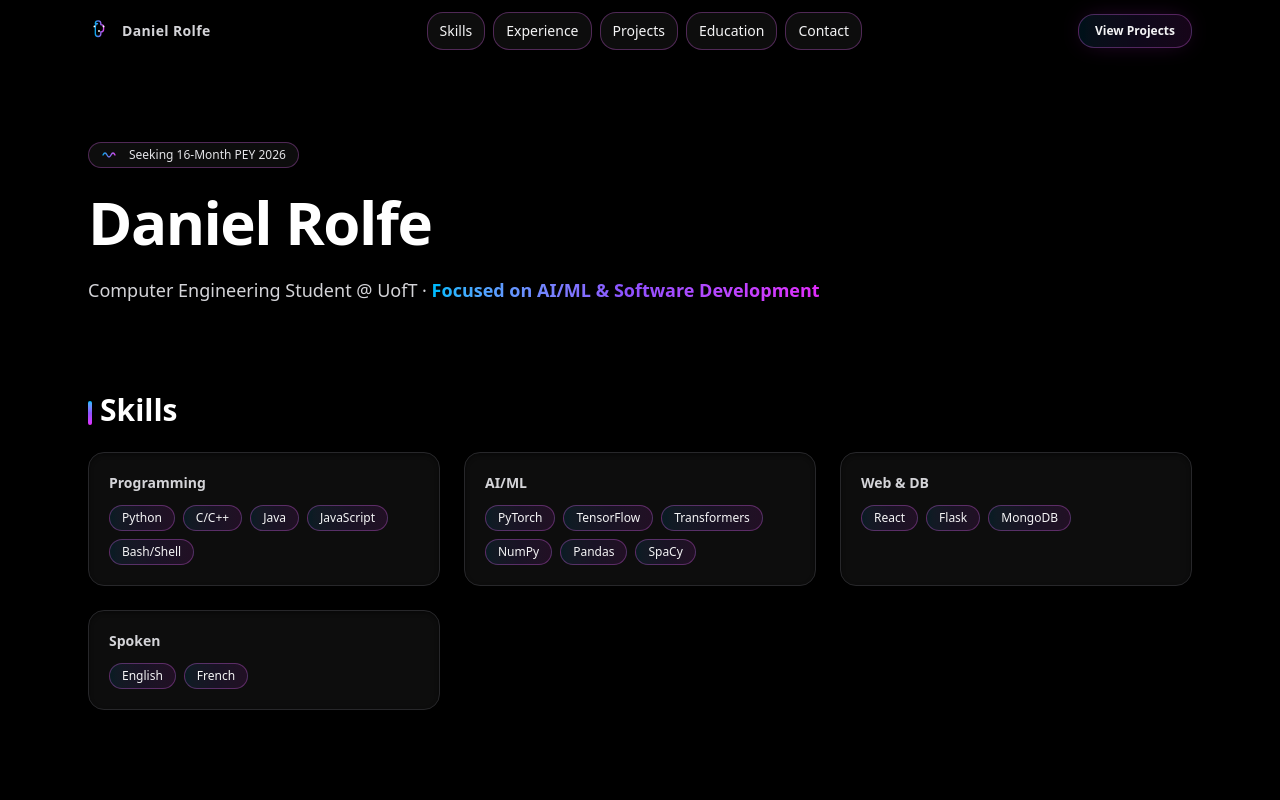
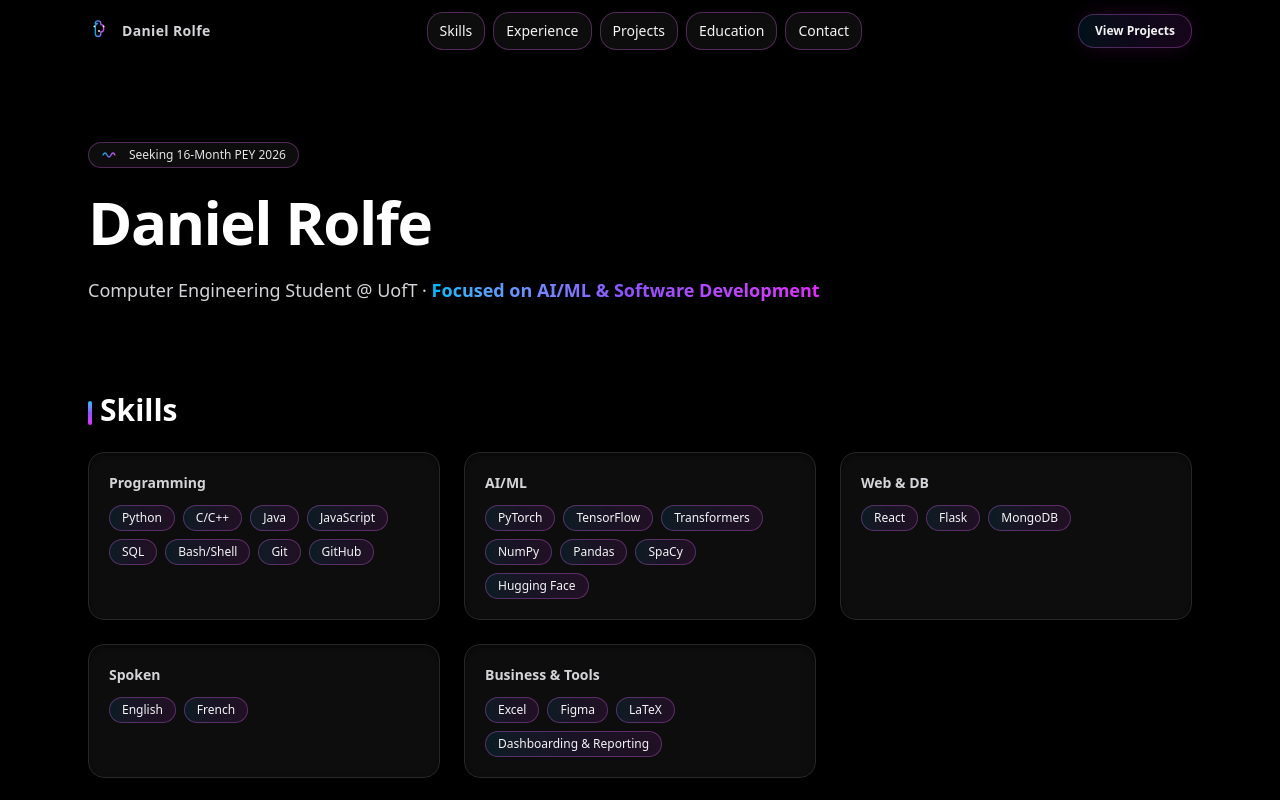
Before and after one commit to DanielRolfe11/DanielRolfe11.github.io, a React (Vite) app: page / in a window 1280 px wide. Shown: the top 800 px of the page. Built offline with nearby package versions, Linux system fonts and the light colour scheme.

Commit message:
Update App.jsx

```diff
--- a/src/App.jsx
+++ b/src/App.jsx
@@ -59,10 +59,11 @@ function Home({ navigate, hash }) {
       <Section id="skills" title="Skills">
         <BadgeGrid
           groups={{
-            Programming: ['Python', 'C/C++', 'Java', 'JavaScript', 'Bash/Shell'],
-            'AI/ML': ['PyTorch', 'TensorFlow', 'Transformers', 'NumPy', 'Pandas', 'SpaCy'],
+            Programming: ['Python', 'C/C++', 'Java', 'JavaScript', 'SQL', 'Bash/Shell', 'Git', 'GitHub'],
+            'AI/ML': ['PyTorch', 'TensorFlow', 'Transformers', 'NumPy', 'Pandas', 'SpaCy', 'Hugging Face'],
             'Web & DB': ['React', 'Flask', 'MongoDB'],
-            Spoken: ['English', 'French']
+            Spoken: ['English', 'French'],
+            "Business & Tools": ["Excel", "Figma", "LaTeX", "Dashboarding & Reporting"]
           }}
         />
       </Section>
```
